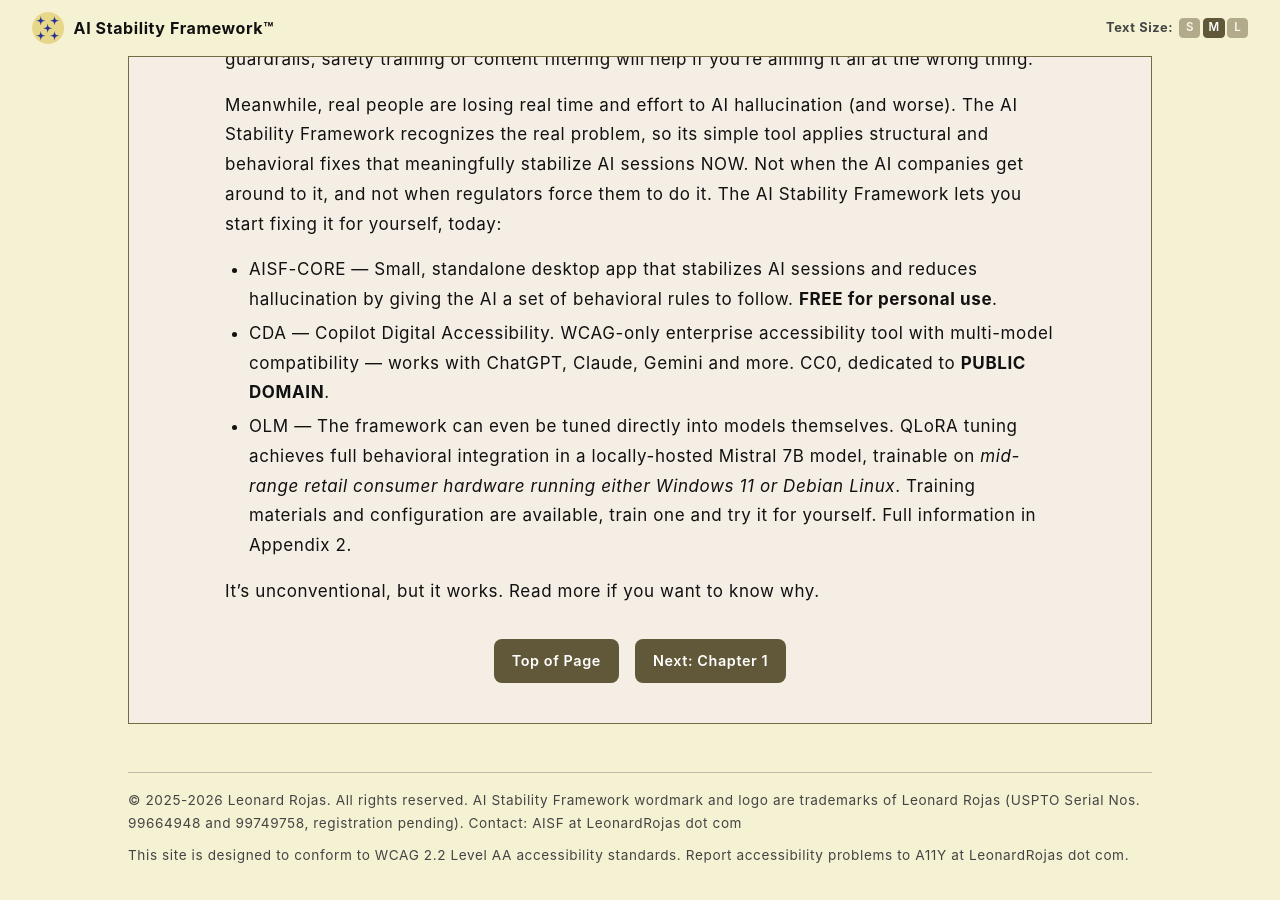
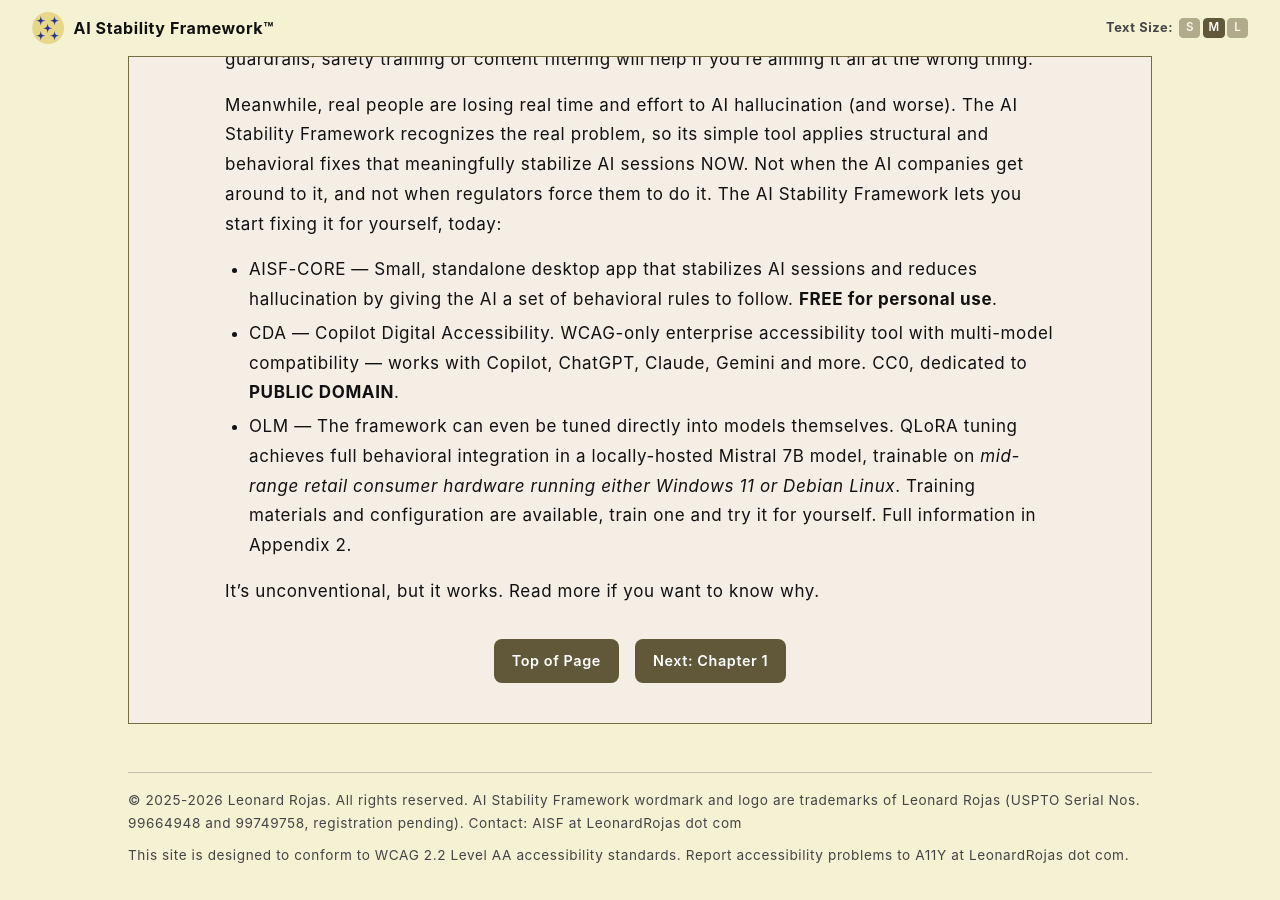
Before and after one commit to rojaslen/AISF-WEB, a Jekyll site: the page built from index.md, in a window 1280 px wide and 900 px high, scrolled down 1411 px. Built offline with Jekyll 4.4.1, drawn with Linux system fonts in a browser that asks for light colours; some web fonts are replaced.

Commit message:
Update index.md

```diff
--- a/index.md
+++ b/index.md
@@ -46,7 +46,7 @@
 Meanwhile, real people are losing real time and effort to AI hallucination (and worse). The AI Stability Framework recognizes the real problem, so its simple tool applies structural and behavioral fixes that meaningfully stabilize AI sessions NOW. Not when the AI companies get around to it, and not when regulators force them to do it. The AI Stability Framework lets you start fixing it for yourself, today:
 
   - AISF-CORE — Small, standalone desktop app that stabilizes AI sessions and reduces hallucination by giving the AI a set of behavioral rules to follow. **FREE for personal use**.
-  - CDA — Copilot Digital Accessibility. WCAG-only enterprise accessibility tool with multi-model compatibility — works with ChatGPT, Claude, Gemini and more. CC0, dedicated to **PUBLIC DOMAIN**.
+  - CDA — Copilot Digital Accessibility. WCAG-only enterprise accessibility tool with multi-model compatibility — works with Copilot, ChatGPT, Claude, Gemini and more. CC0, dedicated to **PUBLIC DOMAIN**.
   - OLM — The framework can even be tuned directly into models themselves. QLoRA tuning achieves full behavioral integration in a locally-hosted Mistral 7B model, trainable on *mid-range retail consumer hardware running either Windows 11 or Debian Linux*. Training materials and configuration are available, train one and try it for yourself. Full information in Appendix 2.
 
 It's unconventional, but it works. Read more if you want to know why.
```
